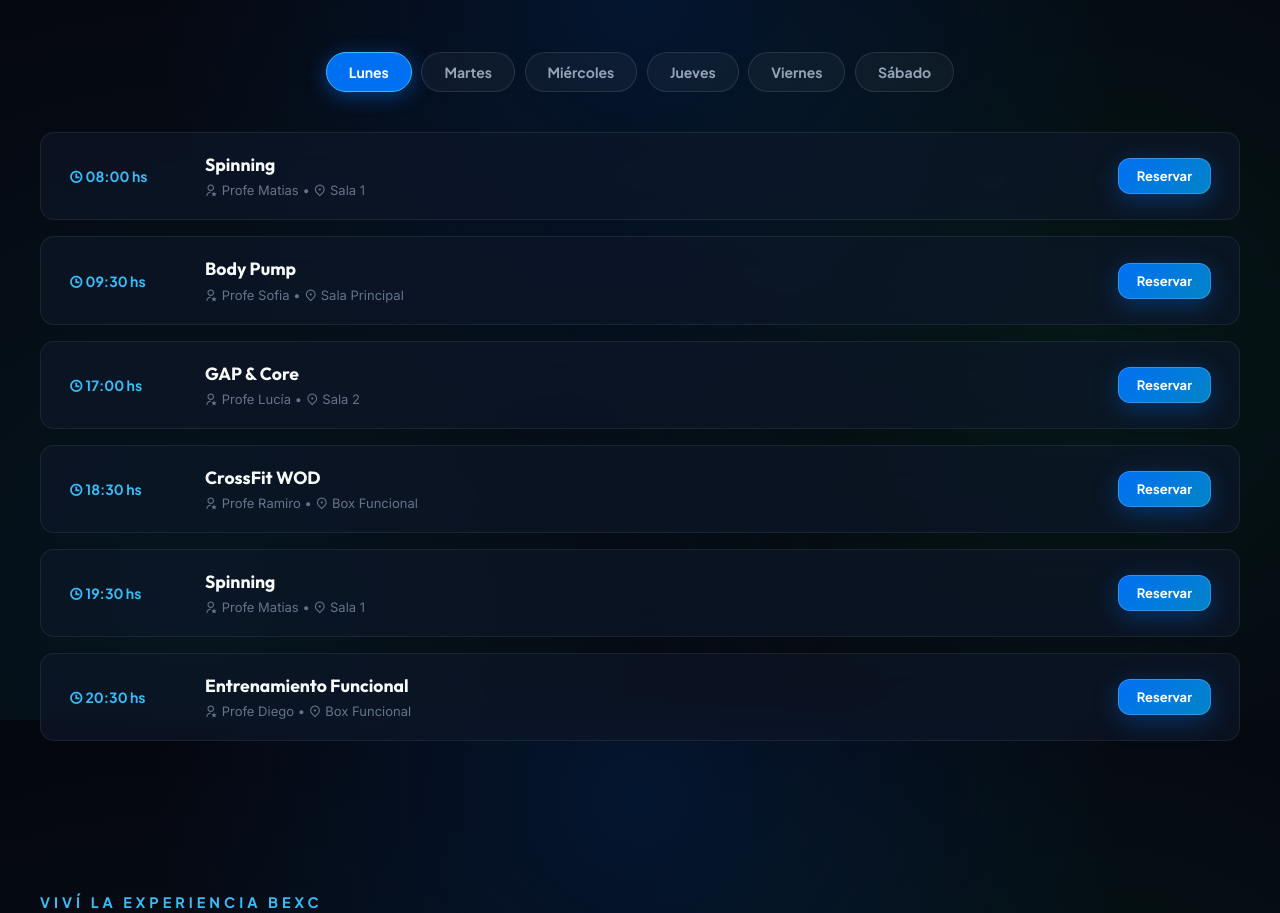
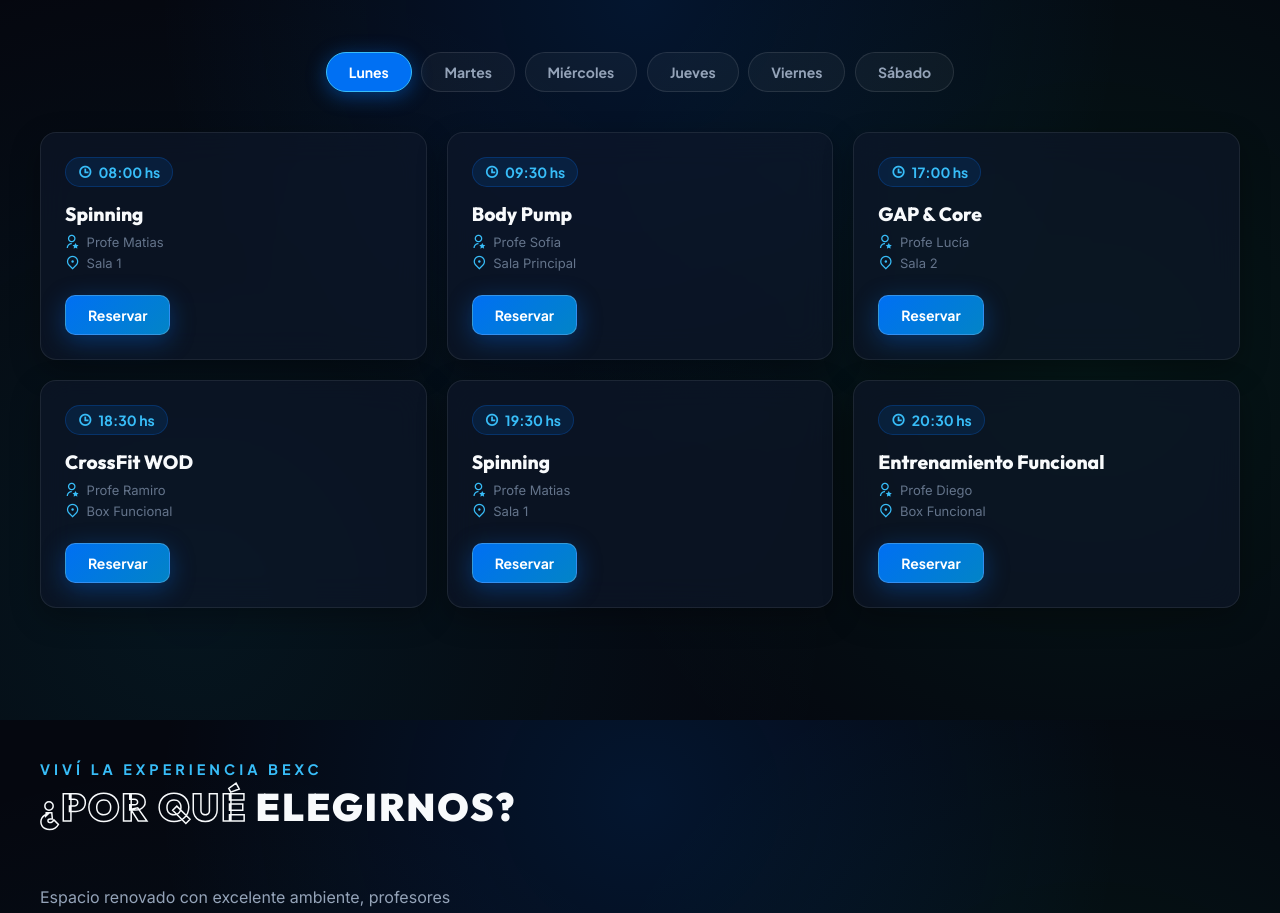
Before and after one commit to ramirolacci/Bexc2.0-Gym, a React (Vite) app: page / in a window 1280 px wide. Shown: the part 2480-3393 px from the top of the page. Built offline with nearby package versions, Linux system fonts and the light colour scheme; some icons are missing.

Commit message:
“Schedules and Classes” section completed

```diff
--- a/src/components/ClassSchedule.jsx
+++ b/src/components/ClassSchedule.jsx
@@ -98,14 +98,21 @@ export default function ClassSchedule({ onOpenFreePass }) {
         <div className="schedule__grid" ref={gridRef}>
           {scheduleData[activeDay].map((item, index) => (
             <div key={index} className="schedule__card">
-              <div className="schedule__time">
-                <i className="ri-time-line"></i> {item.time}
+              <div className="schedule__card-header">
+                <div className="schedule__time">
+                  <i className="ri-time-line"></i> {item.time}
+                </div>
               </div>
               <div className="schedule__info">
                 <h4 className="schedule__class-name">{item.class}</h4>
-                <span className="schedule__meta">
-                  <i className="ri-user-star-line"></i> {item.trainer} • <i className="ri-map-pin-2-line"></i> {item.room}
-                </span>
+                <div className="schedule__meta">
+                  <span className="schedule__meta-item">
+                    <i className="ri-user-star-line"></i> {item.trainer}
+                  </span>
+                  <span className="schedule__meta-item">
+                    <i className="ri-map-pin-2-line"></i> {item.room}
+                  </span>
+                </div>
               </div>
               <button className="schedule__book-btn button" onClick={onOpenFreePass}>
                 Reservar
--- a/src/index.css
+++ b/src/index.css
@@ -867,55 +867,103 @@ img { max-width: 100%; height: auto; display: block; }
 
 .schedule__grid {
   display: grid;
-  gap: 1rem;
+  grid-template-columns: repeat(3, 1fr);
+  gap: 1.25rem;
 }
 
 .schedule__card {
-  display: grid;
-  grid-template-columns: 120px 1fr auto;
-  align-items: center;
+  display: flex;
+  flex-direction: column;
+  justify-content: space-between;
+  align-items: flex-start;
   gap: 1rem;
   background: var(--card-bg);
   backdrop-filter: blur(16px);
-  padding: 1.25rem 1.75rem;
-  border-radius: 14px;
-  border: 1px solid rgba(255, 255, 255, 0.07);
-  transition: border-color 0.3s;
+  padding: 1.5rem;
+  border-radius: 16px;
+  border: 1px solid rgba(255, 255, 255, 0.08);
+  box-shadow: 0 10px 30px rgba(0, 0, 0, 0.3);
+  transition: all 0.35s cubic-bezier(0.4, 0, 0.2, 1);
 }
 
 .schedule__card:hover {
-  border-color: rgba(0, 112, 243, 0.3);
+  border-color: rgba(0, 112, 243, 0.45);
+  box-shadow: 0 12px 35px rgba(0, 112, 243, 0.2);
+  transform: translateY(-4px);
+}
+
+.schedule__card-header {
+  display: flex;
+  align-items: center;
+  justify-content: space-between;
+  width: 100%;
 }
 
 .schedule__time {
+  display: inline-flex;
+  align-items: center;
+  gap: 0.4rem;
   font-weight: 700;
   font-family: var(--title-font);
   color: var(--first-color-light);
   font-size: var(--small-font-size);
+  background: rgba(0, 112, 243, 0.12);
+  border: 1px solid rgba(0, 112, 243, 0.25);
+  padding: 5px 12px;
+  border-radius: 20px;
+}
+
+.schedule__info {
+  display: flex;
+  flex-direction: column;
+  gap: 0.5rem;
+  width: 100%;
 }
 
 .schedule__class-name {
-  font-size: 1.1rem;
-  margin-bottom: 0.2rem;
+  font-size: 1.2rem;
+  font-weight: 800;
+  color: var(--title-color);
+  line-height: 1.2;
 }
 
 .schedule__meta {
+  display: flex;
+  flex-direction: column;
+  gap: 0.3rem;
   font-size: var(--smaller-font-size);
   color: var(--text-color-light);
 }
 
+.schedule__meta-item {
+  display: inline-flex;
+  align-items: center;
+  gap: 0.4rem;
+}
+
+.schedule__meta-item i {
+  color: var(--first-color-light);
+  font-size: 0.95rem;
+}
+
 .schedule__book-btn {
-  padding: 9px 18px;
-  font-size: var(--smaller-font-size);
-  white-space: nowrap;
+  width: auto;
+  align-self: flex-start;
+  padding: 10px 22px;
+  font-size: var(--small-font-size);
+  margin-top: 0.5rem;
+  border-radius: 10px;
+}
+
+@media screen and (max-width: 991px) {
+  .schedule__grid {
+    grid-template-columns: repeat(2, 1fr);
+  }
 }
 
 @media screen and (max-width: 600px) {
-  .schedule__card {
+  .schedule__grid {
     grid-template-columns: 1fr;
-    row-gap: 0.75rem;
-    text-align: center;
-    justify-items: center;
   }
 }
 
```
Also changed, not shown: 1 other file (tests, documents, lock files or other folders).
